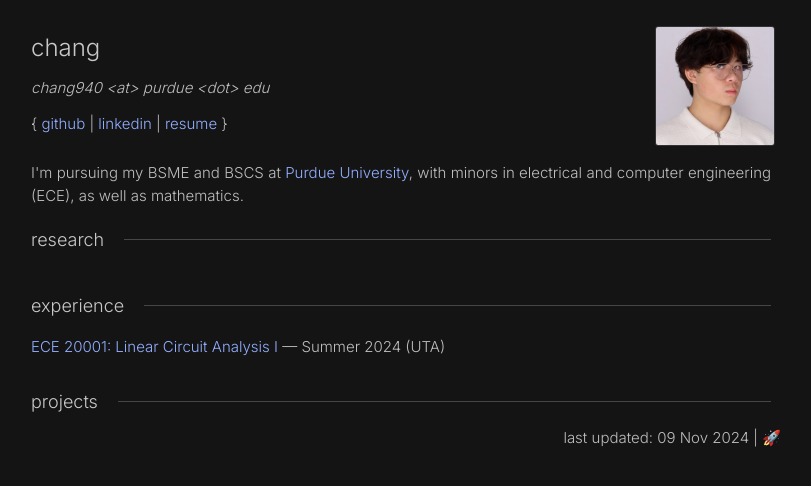
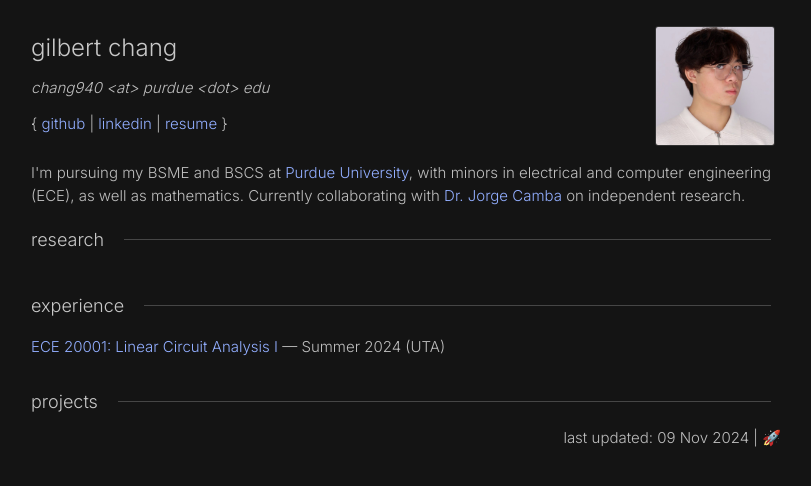
Before and after one commit to vindou/vindou, a Jekyll site: the page built from index.html, in a window 1280 px wide. Shown: the top 486 px of the page, without its empty margins (239-1050 px from the left). Built offline with Jekyll 4.4.1, drawn with Linux system fonts in a browser that asks for light colours.

Commit message:
Update index.html

```diff
--- a/index.html
+++ b/index.html
@@ -17,7 +17,7 @@
       </div>
     </button>
     <div class="text-container title-text">
-      <h1>chang</h1>
+      <h1>gilbert chang</h1>
       <p><i>chang940 &lt;at&gt; purdue &lt;dot&gt; edu</i></p>
       <p> &#123;
         <!-- <a target="_blank" href="/media/pdf/johnso_2023.pdf">resume</a> | -->
@@ -31,6 +31,7 @@
 <div class="text-container">
   <p>
     I'm pursuing my BSME and BSCS at <a href="https://www.purdue.edu/">Purdue University</a>, with minors in electrical and computer engineering (ECE), as well as mathematics.
+    Currently collaborating with <a href="https://polytechnic.purdue.edu/profile/jdorribo">Dr. Jorge Camba</a> on independent research.
   </p>
 </div>
 <div class="section">
```
